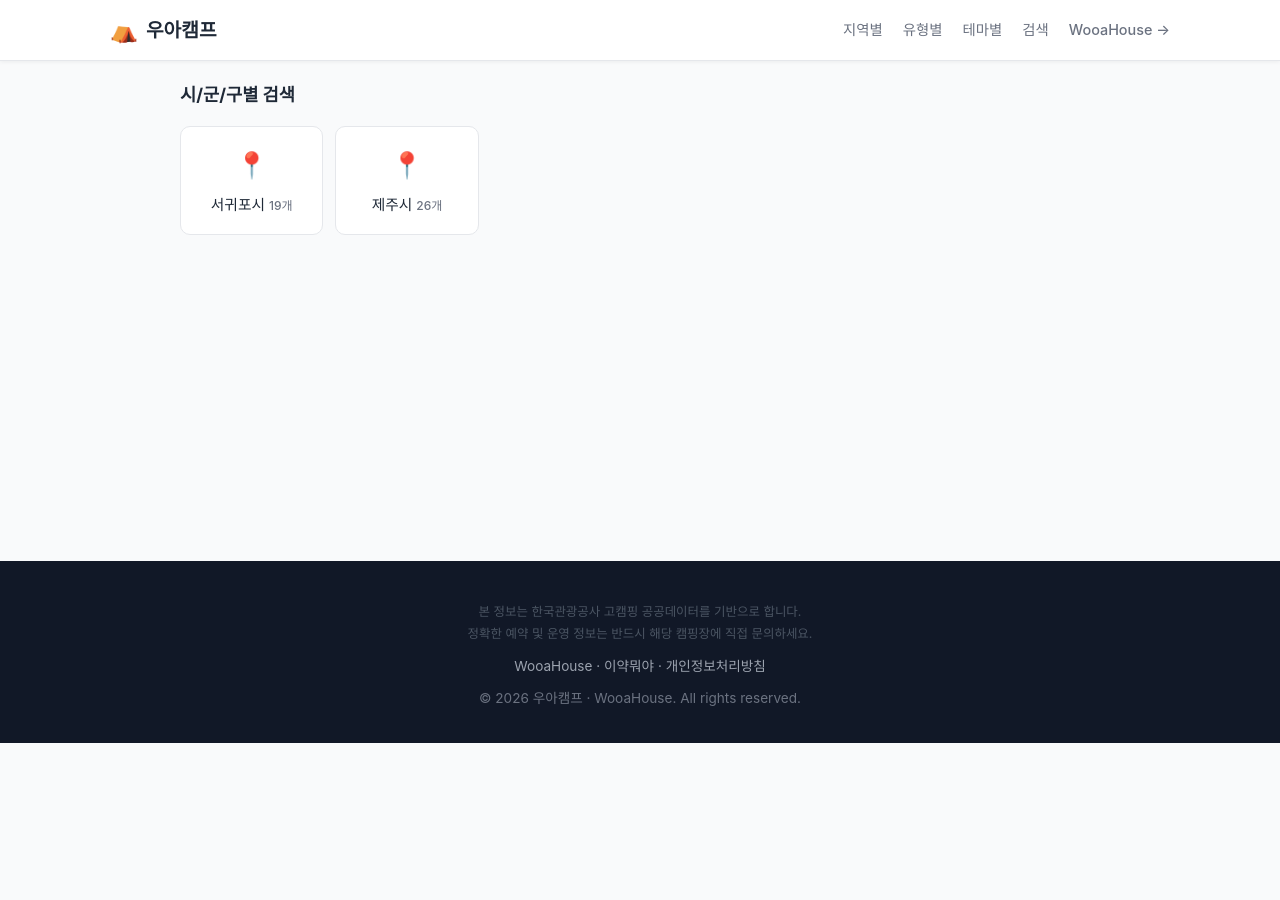
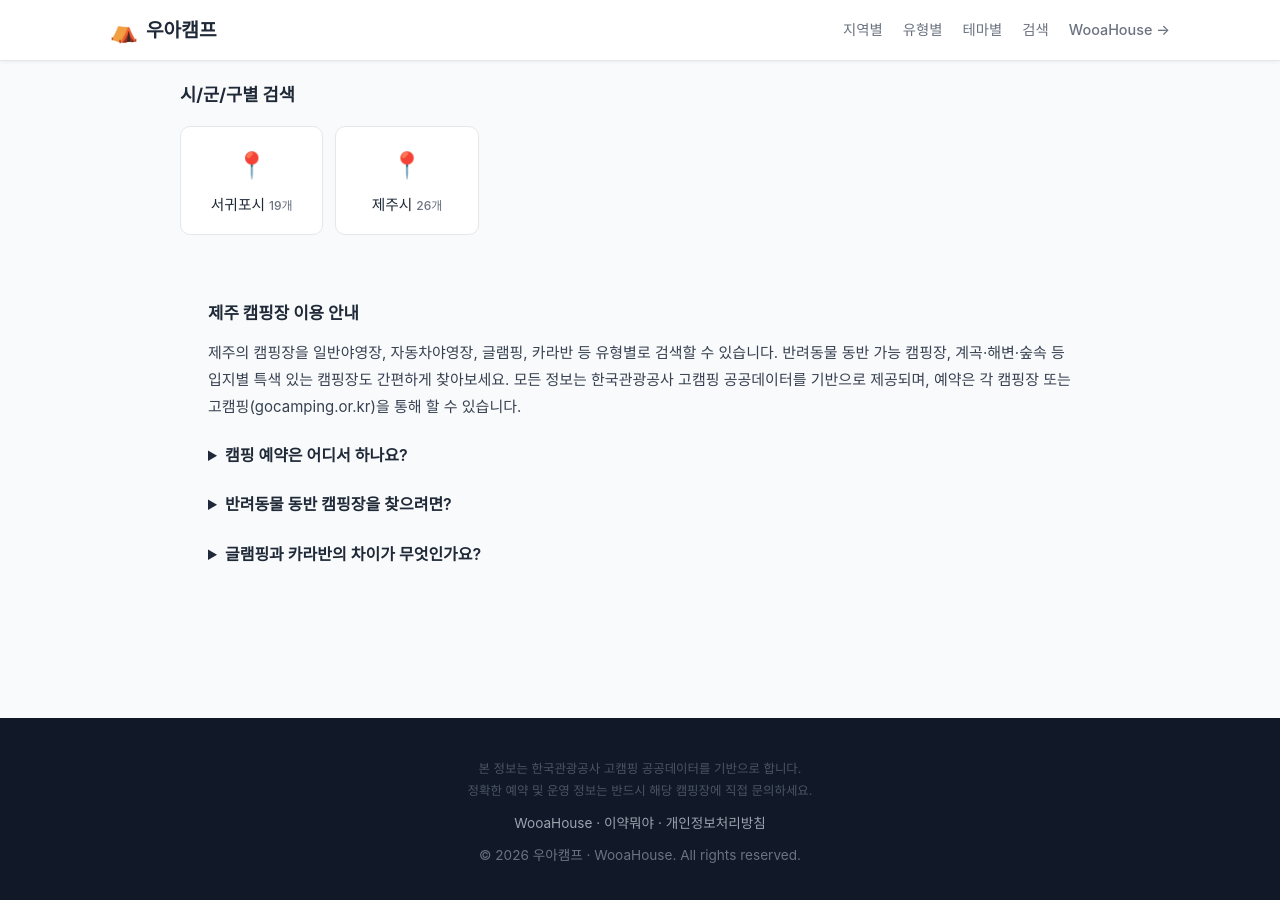
Before and after one commit to ingmaster83-code/wooacamp, a Jekyll site: the page built from region/제주/index.html, in a window 1280 px wide and 900 px high, scrolled down 537 px. Built offline with Jekyll 4.4.1, drawn with Linux system fonts in a browser that asks for light colours; some web fonts are replaced; comment, search, counter and statistics services are not loaded; before the commit the page ends 1280 px from its top, so only the background shows below that.

Commit message:
Add region intro and FAQ to layout, fix Gemfile tzinfo for Naver indexing

```diff
--- a/Gemfile
+++ b/Gemfile
@@ -4,5 +4,8 @@ gem "jekyll", "~> 4.3"
 gem "jekyll-sitemap"
 gem "jekyll-seo-tag"
 
+gem "tzinfo"
+gem "tzinfo-data", platforms: [:mingw, :mswin, :x64_mingw, :jruby]
+
 group :jekyll_plugins do
 end
--- a/_layouts/region.html
+++ b/_layouts/region.html
@@ -58,6 +58,28 @@ layout: default
     </div>
   </div>
   {% endif %}
+
+  <!-- 안내 텍스트 -->
+  <div style="margin-top:40px;background:#F9FAFB;border-radius:14px;padding:24px 28px;">
+    <h2 style="font-size:1.05rem;font-weight:700;margin-bottom:12px;">{{ page.do_name }}{% if page.sigungu %} {{ page.sigungu }}{% endif %} 캠핑장 이용 안내</h2>
+    <p style="color:#374151;line-height:1.8;font-size:.9375rem;margin-bottom:16px;">
+      {{ page.do_name }}{% if page.sigungu %} {{ page.sigungu }}{% endif %}의 캠핑장을 일반야영장, 자동차야영장, 글램핑, 카라반 등 유형별로 검색할 수 있습니다.
+      반려동물 동반 가능 캠핑장, 계곡·해변·숲속 등 입지별 특색 있는 캠핑장도 간편하게 찾아보세요.
+      모든 정보는 한국관광공사 고캠핑 공공데이터를 기반으로 제공되며, 예약은 각 캠핑장 또는 고캠핑(gocamping.or.kr)을 통해 할 수 있습니다.
+    </p>
+    <details style="margin-bottom:10px;">
+      <summary style="cursor:pointer;font-weight:600;padding:6px 0;">캠핑 예약은 어디서 하나요?</summary>
+      <p style="padding:6px 0 4px;color:#374151;line-height:1.7;">캠핑장 카드를 클릭하면 상세 정보 페이지로 이동하며, 예약 링크가 안내됩니다. 국립공원 캠핑장은 국립공원 예약시스템, 일반 캠핑장은 고캠핑(gocamping.or.kr) 또는 각 캠핑장 홈페이지에서 예약할 수 있습니다.</p>
+    </details>
+    <details style="margin-bottom:10px;">
+      <summary style="cursor:pointer;font-weight:600;padding:6px 0;">반려동물 동반 캠핑장을 찾으려면?</summary>
+      <p style="padding:6px 0 4px;color:#374151;line-height:1.7;">위의 '반려동물' 필터를 클릭하면 반려동물 동반 가능 캠핑장만 모아서 볼 수 있습니다. 단, 방문 전 해당 캠핑장에 세부 규정을 확인하시기 바랍니다.</p>
+    </details>
+    <details>
+      <summary style="cursor:pointer;font-weight:600;padding:6px 0;">글램핑과 카라반의 차이가 무엇인가요?</summary>
+      <p style="padding:6px 0 4px;color:#374151;line-height:1.7;">글램핑은 텐트와 실내 침구류 등이 갖춰진 프리미엄 야영 형태로, 별도 장비 없이 이용할 수 있습니다. 카라반은 이동식 주택형 캠핑카로, 욕실·취사 설비 등이 갖춰져 있어 편안한 캠핑을 즐길 수 있습니다.</p>
+    </details>
+  </div>
 
 </div>
 
```
